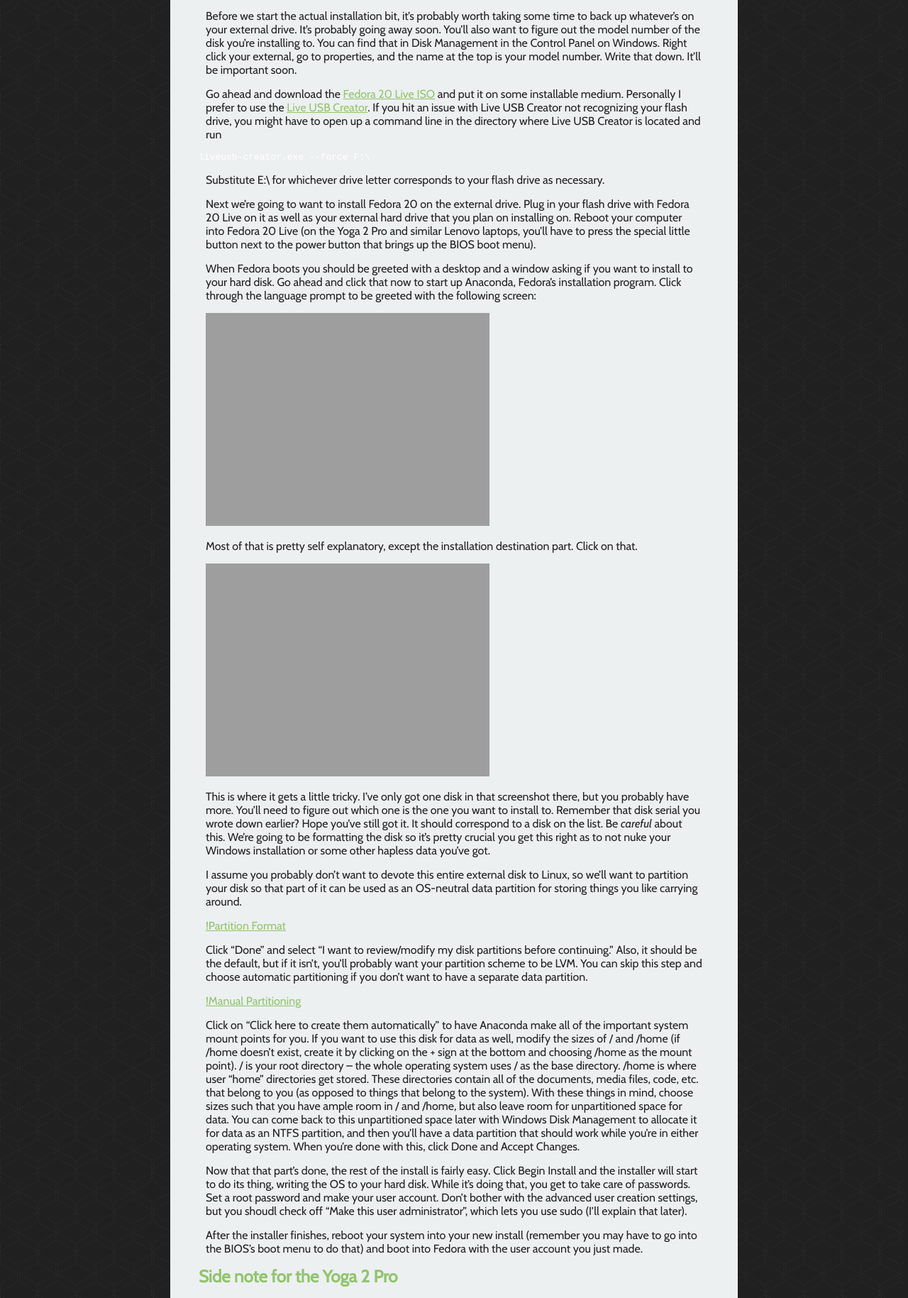
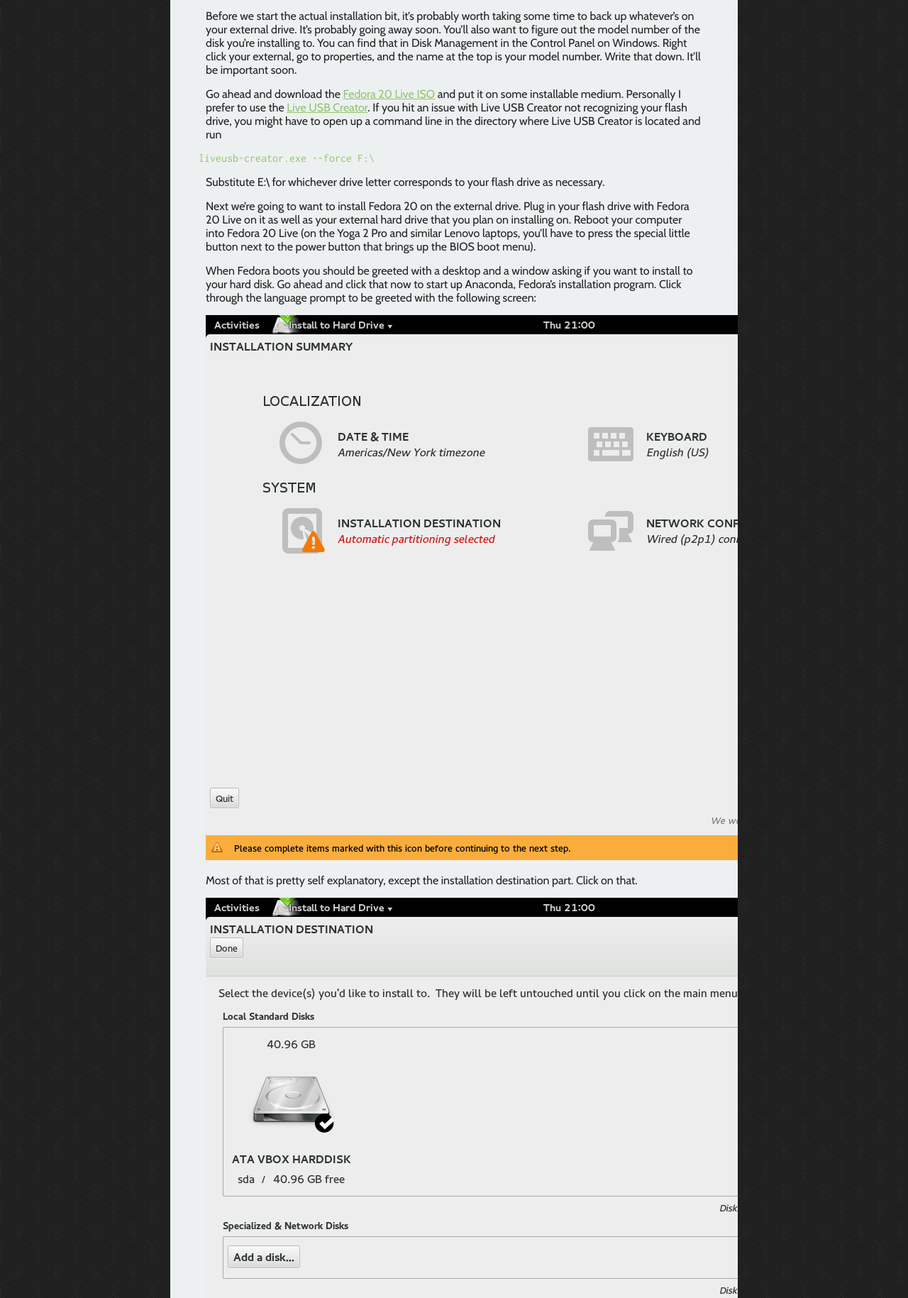
Before and after one commit to Speculative/old_website, a Jekyll site: the page built from _posts/2014-07-10-The-Quest-For-Ridiculous-Linux-Customization-Part-1.markdown, in a window 1280 px wide. Shown: the part 526-2355 px from the top of the page at 71% size. Built offline with Jekyll 4.4.1, drawn with Linux system fonts in a browser that asks for light colours; some web fonts are replaced; Markdown is read by kramdown in place of the engine named in the settings.

Commit message:
Post link fixes, style updates for <code>

```diff
--- a/_layouts/post.html
+++ b/_layouts/post.html
@@ -8,7 +8,7 @@
 <head>
 	<link rel="stylesheet" href="/css/common.css" media="screen">
 	<link rel="stylesheet" href="/css/blog.css" media="screen">
-	<link href='http://fonts.googleapis.com/css?family=Cabin:400,400italic|News+Cycle:700' rel='stylesheet' type='text/css'>
+	<link href='http://fonts.googleapis.com/css?family=Cabin:400,400italic|News+Cycle:700|Inconsolata' rel='stylesheet' type='text/css'>
 	<meta name="viewport" content="initial-scale=1.0, max-scale=1.0, user-scalable=no">
 	<meta charset="utf-8">
     <title>{{ page.title }}</title>
--- a/_posts/2014-07-10-The-Quest-For-Ridiculous-Linux-Customization-Part-1.markdown
+++ b/_posts/2014-07-10-The-Quest-For-Ridiculous-Linux-Customization-Part-1.markdown
@@ -28,8 +28,10 @@
 on Windows. Right click your external, go to properties, and the name at the
 top is your model number. Write that down. It'll be important soon.
 
-Go ahead and download the [Fedora 20 Live ISO][1] and put it on some
-installable medium. Personally I prefer to use the [Live USB Creator][2].
+Go ahead and download the
+[Fedora 20 Live ISO](http://fedoraproject.org/en_GB/get-fedora "Fedora 20 Live ISO Download")
+and put it on some installable medium. Personally I prefer to use the
+[Live USB Creator](https://fedorahosted.org/liveusb-creator/ "Live USB Creator Download").
 If you hit an issue with Live USB Creator not recognizing your flash drive,
 you might have to open up a command line in the directory where Live USB
 Creator is located and run
@@ -53,12 +52,12 @@
 Anaconda, Fedora's installation program. Click through the language prompt to
 be greeted with the following screen:
 
-![Installation Summary][3]
+![Installation Summary](/images/blog/customization/install_summary.png)
 
 Most of that is pretty self explanatory, except the installation destination
 part. Click on that.
 
-![Installation Destination][4]
+![Installation Destination](/images/blog/customization/install_destination.png)
 
 This is where it gets a little tricky. I've only got one disk in that
 screenshot there, but you probably have more. You'll need to figure out which
@@ -72,14 +71,14 @@
 so we'll want to partition your disk so that part of it can be used as an
 OS-neutral data partition for storing things you like carrying around.
 
-[!Partition Format][5]
+![Partition Format](/images/blog/customization/install_partition_1.png)
 
 Click "Done" and select "I want to review/modify my disk partitions before
 continuing." Also, it should be the default, but if it isn't, you'll probably
 want your partition scheme to be LVM. You can skip this step and choose
 automatic partitioning if you don't want to have a separate data partition.
 
-[!Manual Partitioning][6]
+![Manual Partitioning](/images/blog/customization/install_partition_2.png)
 
 Click on "Click here to create them automatically" to have Anaconda
 make all of the important system mount points for you. If you want to use this
@@ -95,11 +94,6 @@
 partition, and then you'll have a data partition that should work while you're
 in either operating system. When you're done with this, click Done and
 Accept Changes.
-
-[3]: [/images/blog/customization/install_summary.png]
-[4]: [/images/blog/customization/install_destination.png]
-[5]: [/images/blog/customization/install_partition_1.png]
-[6]: [/images/blog/customization/install_partition_2.png]
 
 Now that that part's done, the rest of the install is fairly easy. Click Begin
 Install and the installer will start to do its thing, writing the OS to your
--- a/blog/common.css
+++ b/blog/common.css
@@ -272,6 +272,10 @@
 	text-decoration: underline;
 }
 
+code {
+
+}
+
 
 /**
  * DEPRECATED
--- a/blog/index.html
+++ b/blog/index.html
@@ -9,7 +9,7 @@
 <head>
 	<link rel="stylesheet" href="/css/common.css" media="screen">
 	<link rel="stylesheet" href="/css/blog.css" media="screen">
-	<link href='http://fonts.googleapis.com/css?family=Cabin:400,400italic|News+Cycle:700' rel='stylesheet' type='text/css'>
+	<link href='http://fonts.googleapis.com/css?family=Cabin:400,400italic|News+Cycle:700|Inconsolata' rel='stylesheet' type='text/css'>
 	<script type="text/javascript" src="/js/jquery-2.0.3.min.js"></script>
 	<meta name="viewport" content="initial-scale=1.0, max-scale=1.0, user-scalable=no">
 	<meta charset="utf-8">
--- a/css/blog.css
+++ b/css/blog.css
@@ -82,3 +82,12 @@
 	font-size: 1em;
 	margin-left: 10px;
 }
+
+code {
+	font-family: Inconsolata, monospace;
+	color: #91C46C;
+	overflow-x: auto;
+	width: 80%;
+	margin-left: auto;
+	margin-right: auto;
+}
```
Also changed, not shown: other parts of _posts/2014-07-10-The-Quest-For-Ridiculous-Linux-Customization-Part-1.markdown (+0 -3 lines).
